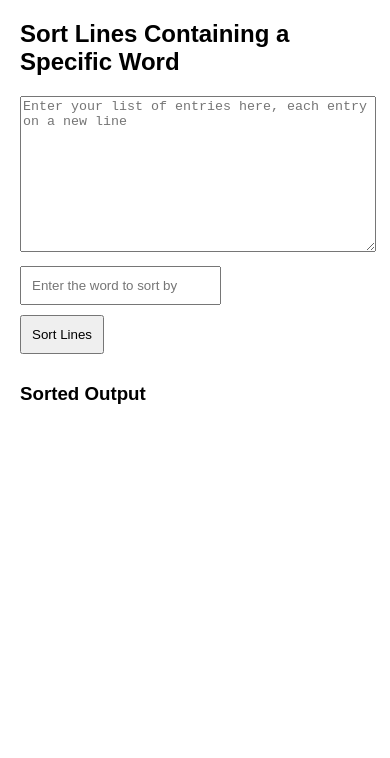
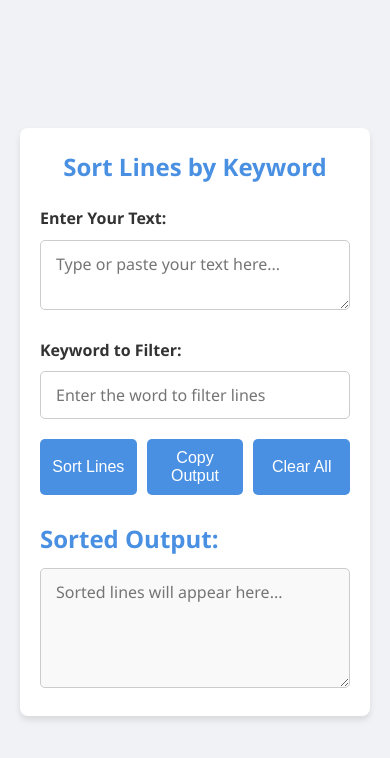
Before and after one commit to davidlu86/tolas, a plain HTML site: page wrida.html in a window 390 px wide. Drawn offline with Linux system fonts and the light colour scheme.

Commit message:
Update wrida.html

```diff
--- a/wrida.html
+++ b/wrida.html
@@ -2,63 +2,246 @@
 <html lang="en">
 <head>
     <meta charset="UTF-8">
+    <title>Sort Lines Containing a Specific Word</title>
     <meta name="viewport" content="width=device-width, initial-scale=1.0">
-    <title>Sort Lines by Specific Word</title>
     <style>
+        /* Reset CSS */
+        *, *::before, *::after {
+            box-sizing: border-box;
+            margin: 0;
+            padding: 0;
+        }
+
         body {
-            font-family: Arial, sans-serif;
-            margin: 20px;
+            font-family: 'Segoe UI', Tahoma, Geneva, Verdana, sans-serif;
+            background-color: #f0f2f5;
+            color: #333;
+            line-height: 1.6;
+            display: flex;
+            justify-content: center;
+            align-items: center;
+            min-height: 100vh;
+            padding: 20px; /* Added padding for better spacing on very small screens */
         }
-        textarea {
+
+        .container {
+            background: #fff;
+            padding: 30px;
+            border-radius: 8px;
+            box-shadow: 0 4px 6px rgba(0, 0, 0, 0.1);
             width: 100%;
+            max-width: 900px; /* Increased max-width for wider desktop view */
+        }
+
+        h2 {
+            text-align: center;
+            margin-bottom: 20px;
+            color: #4a90e2;
+            font-size: 2rem;
+        }
+
+        .form-group {
+            margin-bottom: 20px;
+        }
+
+        label {
+            display: block;
+            margin-bottom: 8px;
+            font-weight: 600;
+        }
+
+        textarea, input[type="text"] {
+            width: 100%;
+            padding: 12px 15px;
+            border: 1px solid #ccc;
+            border-radius: 5px;
+            resize: vertical;
+            font-size: 16px;
+            font-family: inherit;
+            transition: border-color 0.3s ease;
+        }
+
+        textarea:focus, input[type="text"]:focus {
+            border-color: #4a90e2;
+            outline: none;
+        }
+
+        .button-group {
+            display: flex;
+            gap: 10px;
+            margin-top: 10px;
+        }
+
+        button {
+            flex: 1;
+            padding: 12px;
+            background-color: #4a90e2;
+            color: #fff;
+            border: none;
+            border-radius: 5px;
+            font-size: 18px;
+            cursor: pointer;
+            transition: background-color 0.3s ease;
+        }
+
+        button:hover {
+            background-color: #357ab8;
+        }
+
+        .output {
+            margin-top: 25px;
+        }
+
+        .output h3 {
+            margin-bottom: 10px;
+            color: #4a90e2;
+            font-size: 1.5rem;
+        }
+
+        .output textarea {
             height: 150px;
-            margin-bottom: 10px;
+            background-color: #f9f9f9;
+            cursor: default;
         }
-        input[type="text"], input[type="button"] {
+
+        /* Responsive Design */
+        @media (max-width: 768px) {
+            .container {
+                padding: 25px;
+            }
+
+            h2 {
+                font-size: 1.75rem;
+            }
+
+            button {
+                font-size: 16px;
                 padding: 10px;
-            margin-bottom: 10px;
+            }
+
+            .output textarea {
+                height: 130px;
+            }
+        }
+
+        @media (max-width: 480px) {
+            .container {
+                padding: 20px;
+            }
+
+            h2 {
+                font-size: 1.5rem;
+            }
+
+            button {
+                font-size: 16px;
+                padding: 10px;
+            }
+
+            .output textarea {
+                height: 120px;
+            }
         }
     </style>
 </head>
 <body>
-    <h2>Sort Lines Containing a Specific Word</h2>
 
-    <textarea id="textInput" placeholder="Enter your list of entries here, each entry on a new line"></textarea>
-    <br>
-    <input type="text" id="wordInput" placeholder="Enter the word to sort by">
-    <br>
-    <input type="button" value="Sort Lines" onclick="sortLines()">
+<div class="container">
+    <h2>Sort Lines by Keyword</h2>
 
-    <h3>Sorted Output</h3>
-    <pre id="sortedOutput"></pre>
+    <div class="form-group">
+        <label for="inputText">Enter Your Text:</label>
+        <textarea id="inputText" placeholder="Type or paste your text here..."></textarea>
+    </div>
+
+    <div class="form-group">
+        <label for="searchWord">Keyword to Filter:</label>
+        <input type="text" id="searchWord" placeholder="Enter the word to filter lines">
+    </div>
+
+    <div class="button-group">
+        <button id="sortButton">Sort Lines</button>
+        <button id="copyButton">Copy Output</button>
+        <button id="clearButton">Clear All</button>
+    </div>
+
+    <div class="output">
+        <h3>Sorted Output:</h3>
+        <textarea id="outputText" readonly placeholder="Sorted lines will appear here..."></textarea>
+    </div>
+</div>
 
 <script>
+    document.getElementById('sortButton').addEventListener('click', sortLines);
+    document.getElementById('copyButton').addEventListener('click', copyOutput);
+    document.getElementById('clearButton').addEventListener('click', clearAll);
+
     function sortLines() {
-            // Get the input values
-            const textInput = document.getElementById('textInput').value;
-            const word = document.getElementById('wordInput').value.trim();
+        const input = document.getElementById('inputText').value;
+        const word = document.getElementById('searchWord').value.trim();
 
-            // Split the input text into lines
-            const lines = textInput.split('\n');
+        if (!word) {
+            alert('Please enter a keyword to filter lines.');
+            return;
+        }
 
-            // Separate lines containing the word from those that don't
-            const matchingLines = [];
-            const nonMatchingLines = [];
+        // Split the input into lines
+        const lines = input.split('\n');
 
+        // Arrays to hold matched and unmatched lines
+        const matchedLines = [];
+        const unmatchedLines = [];
+
+        // Iterate through each line and categorize
         lines.forEach(line => {
-                if (line.includes(word)) {
-                    matchingLines.push(line);
+            if (line.toLowerCase().includes(word.toLowerCase())) {
+                matchedLines.push(line);
             } else {
-                    nonMatchingLines.push(line);
+                unmatchedLines.push(line);
             }
         });
 
-            // Combine the sorted lines
-            const sortedLines = matchingLines.concat(nonMatchingLines);
+        if (matchedLines.length === 0) {
+            alert('No lines contain the specified keyword.');
+            document.getElementById('outputText').value = '';
+            return;
+        }
 
-            // Display the sorted output
-            document.getElementById('sortedOutput').textContent = sortedLines.join('\n');
+        // Combine matched lines first, then unmatched lines
+        const combinedOutput = [...matchedLines, ...unmatchedLines].join('\n');
+
+        // Display the combined output
+        document.getElementById('outputText').value = combinedOutput;
+    }
+
+    function copyOutput() {
+        const outputText = document.getElementById('outputText');
+        outputText.select();
+        outputText.setSelectionRange(0, 99999); // For mobile devices
+
+        try {
+            const successful = document.execCommand('copy');
+            if (successful) {
+                alert('Sorted text copied to clipboard.');
+            } else {
+                alert('Unable to copy text. Please try manually.');
+            }
+        } catch (err) {
+            alert('Unsupported browser. Please copy manually.');
+        }
+
+        // Deselect the text
+        window.getSelection().removeAllRanges();
+    }
+
+    function clearAll() {
+        if (confirm('Are you sure you want to clear all fields?')) {
+            document.getElementById('inputText').value = '';
+            document.getElementById('searchWord').value = '';
+            document.getElementById('outputText').value = '';
+        }
     }
 </script>
+
 </body>
 </html>
```
Lines whose indentation alone changed are shown as unchanged.
